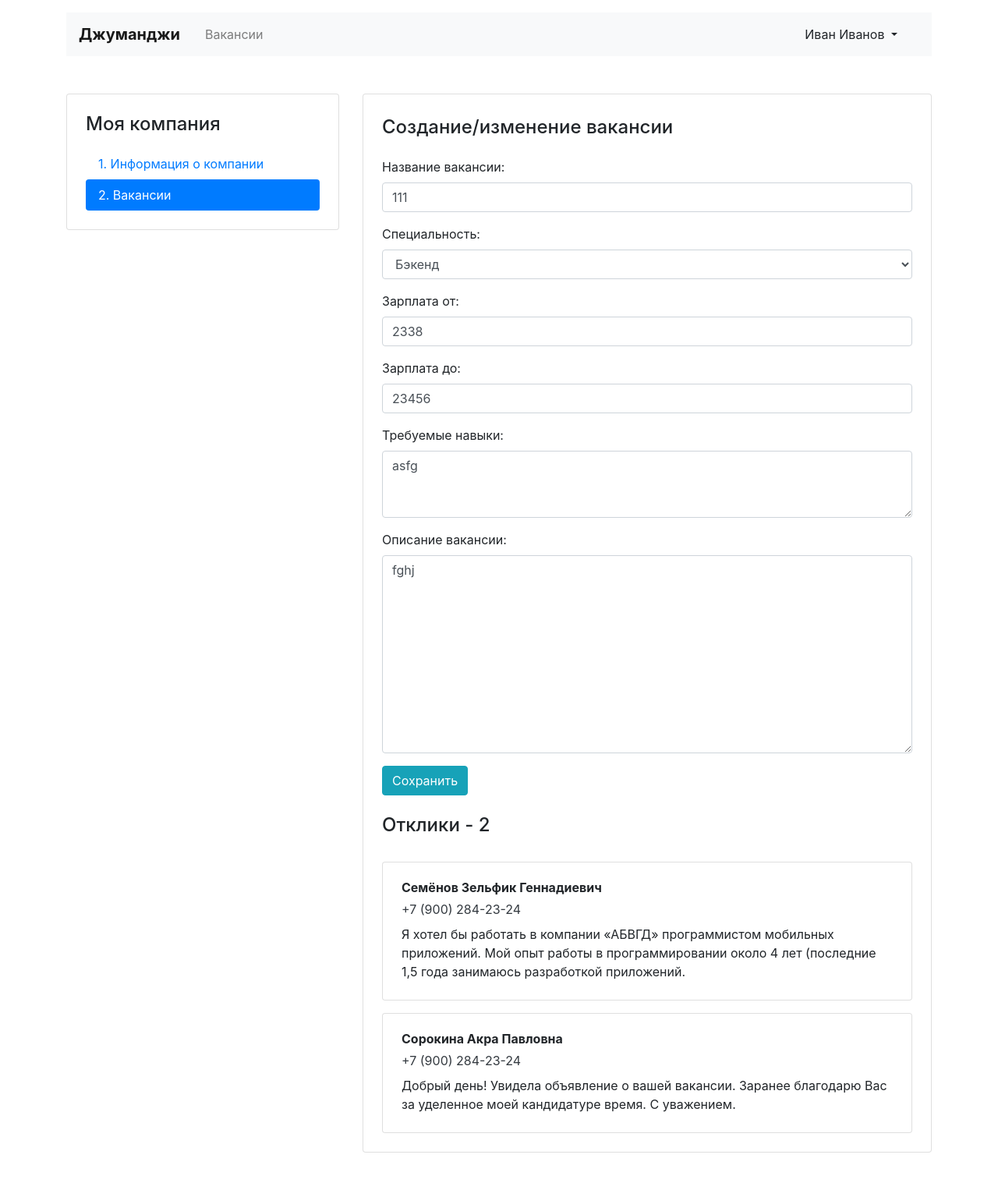
After one commit to dmitrymack/stepik_vacancies, a Django app: page /mycompany/vacancies/1/ in a window 1280 px wide. The commit adds this page. Shown: the whole page at 78% size. Run offline with Django 4.2, Linux system fonts and the light colour scheme; a user stored in the database is signed in; data comes from the database, SQL or seed files in the repository; both versions use the stored data as it was after the commit; some libraries are stand-ins or nearby versions.

Commit message:
Added creation and edit of vacancies

```diff
--- a/vacancies/settings.py
+++ b/vacancies/settings.py
@@ -136,3 +136,5 @@ MEDIA_SPECIALITY_IMAGE_DIR = 'speciality_images'
 # https://docs.djangoproject.com/en/4.0/ref/settings/#default-auto-field
 
 DEFAULT_AUTO_FIELD = 'django.db.models.BigAutoField'
+
+LOGIN_URL = '/login'
--- a/vacancies/urls.py
+++ b/vacancies/urls.py
@@ -29,6 +29,9 @@ urlpatterns = [
     path('vacancies/cat/<str:category>/', view.vacancy_cat_view, name='vac_cat'),
     path('mycompany/letsstart/', view.company_create, name='comp_create'),
     path('mycompany/edit/', view.company_edit, name='comp_edit'),
+    path('mycompany/vacancies/', view.mycomp_vacancy_list, name='comp_vac'),
+    path('mycompany/vacancies/create/', view.mycomp_vacancy_create, name='comp_vac_cr'),
+    path('mycompany/vacancies/<int:identificator>/', view.mycomp_vacancy_edit, name='comp_vac_ed'),
 
     path('register', acc.SignUpView.as_view(), name='register'),
     path('login', acc.MyLoginView.as_view(), name='login'),
--- a/work/forms.py
+++ b/work/forms.py
@@ -1,6 +1,6 @@
 from django import forms
 from django.forms import ModelForm
-from work.models import Company
+from work.models import Company, Vacancy, Specialty, Application
 
 
 class CompanyForm(ModelForm):
@@ -10,7 +10,19 @@ class CompanyForm(ModelForm):
     description = forms.CharField(label='Описание', widget=forms.Textarea(attrs={'class': 'form-input'}))
     logo = forms.ImageField(label='Логотип')
 
-
     class Meta:
         model = Company
         fields = ('name', 'logo', 'location', 'employee_count', 'description',)
+
+
+class VacancyForm(ModelForm):
+    title = forms.CharField(label='Название вакансии', widget=forms.TextInput(attrs={'class': 'form-input'}))
+    speciality = forms.ModelChoiceField(label='Специальность', queryset=Specialty.objects.all(), empty_label=None)
+    salary_min = forms.IntegerField(label='Зарплата от', min_value=1)
+    salary_max = forms.IntegerField(label='Зарплата до', min_value=1)
+    skills = forms.CharField(label='Требуемые навыки', widget=forms.Textarea(attrs={'class': 'form-input', 'rows': 3, }))
+    description = forms.CharField(label='Описание вакансии', widget=forms.Textarea(attrs={'class': 'form-input'}))
+
+    class Meta:
+        model = Vacancy
+        fields = ('title', 'speciality', 'salary_min', 'salary_max', 'skills', 'description',)
--- a/work/models.py
+++ b/work/models.py
@@ -22,7 +22,7 @@ class Specialty(models.Model):
     picture = models.ImageField(default='https://place-hold.it/100x60', upload_to=MEDIA_SPECIALITY_IMAGE_DIR)
 
     def __str__(self):
-        pass
+        return self.title
 
 
 class Vacancy(models.Model):
@@ -41,7 +41,7 @@ class Vacancy(models.Model):
 
 class Application(models.Model):
     written_username = models.CharField(max_length=50)
-    written_phone = models.IntegerField(max_length=15)
+    written_phone = models.IntegerField()
     written_cover_letter = models.TextField()
     vacancy = models.ForeignKey(Vacancy, on_delete=models.CASCADE, related_name='applications')
     user = models.ForeignKey(User, on_delete=models.CASCADE, related_name='applications')
--- a/work/templates/work/company-edit.html
+++ b/work/templates/work/company-edit.html
@@ -7,8 +7,8 @@
         <aside class="pt-3 pb-4 px-4 mb-5 card">
           <h1 class="h4 pt-2 pb-2">Моя компания</h1>
           <div class="nav flex-column nav-pills">
-            <a class="nav-link active" href="#">1. Информация о&nbsp;компании</a>
-            <a class="nav-link" href="#">2. Вакансии</a>
+            <a class="nav-link active" href="{% url 'comp_edit' %}">1. Информация о&nbsp;компании</a>
+            <a class="nav-link" href="{% url 'comp_vac' %}">2. Вакансии</a>
           </div>
         </aside>
       </div>
--- a/work/templates/work/vacancy.html
+++ b/work/templates/work/vacancy.html
@@ -1,7 +1,6 @@
 {% extends "work/base.html" %}
 {% block content %}
 {% load static %}
-{% get_static_prefix as STATIC_URL %}
 
   <main class="container mt-3 pb-5">
     <div class="row mt-5">
@@ -12,7 +11,7 @@
       </div>
       <div class="col-12 col-lg-8">
         <section class="pl-3">
-          <a href="{% url 'company' vacancy.company.id %}"><img src="{{ STATIC_URL }}{{ vacancy.company.logo }}" width="130" height="80" alt=""></a>
+          <a href="{% url 'company' vacancy.company.id %}"><img src="{{ vacancy.company.logo.url }}" width="130" height="80" alt=""></a>
           <div class="d-flex align-items-baseline align-content-baseline">
             <h1 class="h2 mt-4 font-weight-bold" >{{ vacancy.title }}</h1>
             <p class="m-0 pl-3">{{ vacancy.salary_min }} – {{ vacancy.salary_max }} Р</p>
--- /dev/null
+++ b/work/templates/work/vacancy_edit.html
@@ -0,0 +1,58 @@
+{% extends "work/base.html" %}
+{% block content %}
+<!--{% load crispy_forms_tags %}-->
+<main class="container mt-3 pb-5">
+    <div class="row mt-5">
+      <div class="col-12 col-lg-4">
+        <aside class="pt-3 pb-4 px-4 mb-5 card">
+          <h1 class="h4 pt-2 pb-2">Моя компания</h1>
+          <div class="nav flex-column nav-pills">
+            <a class="nav-link" href="{% url 'comp_edit' %}">1. Информация о&nbsp;компании</a>
+            <a class="nav-link active" href="{% url 'comp_vac' %}">2. Вакансии</a>
+          </div>
+        </aside>
+      </div>
+      <div class="col-12 col-lg-8">
+        <div class="card">
+          <div class="card-body px-4 pb-4 tab-content">
+            <!-- Tab -->
+            <section>
+              <h2 class="h4 pt-2 pb-3">Создание/изменение вакансии</h2>
+              <form enctype="multipart/form-data" method="post">
+                <!--{% crispy form "bootstrap3" %}-->
+                {% csrf_token %}
+                {{ form.as_p }}
+                <div class="form-group">
+                  <input type="submit" class="btn btn-info" value="Сохранить">
+                </div>
+              </form>
+              <!-- END Vacancy info -->
+              <!-- Applications -->
+              <h2 class="h4 pt-2 pb-3">Отклики - 2</h2>
+              <!-- Application 1 -->
+              <div class="card mt-3">
+                <div class="card-body px-4">
+                  <p class="mb-1 font-weight-bold">Семёнов Зельфик Геннадиевич</p>
+                  <p class="mb-2"><a href="tel:+79002842324" class="text-dark">+7 (900) 284-23-24</a></p>
+                  <p class="mb-1">Я&nbsp;хотел&nbsp;бы работать в&nbsp;компании &laquo;АБВГД&raquo; программистом мобильных приложений. Мой опыт работы в&nbsp;программировании около 4&nbsp;лет (последние 1,5 года занимаюсь разработкой приложений.</p>
+                </div>
+              </div>
+              <!-- END Application 1 -->
+              <!-- Application 1 -->
+              <div class="card mt-3">
+                <div class="card-body px-4">
+                  <p class="mb-1 font-weight-bold">Сорокина Акра Павловна</p>
+                  <p class="mb-2"><a href="tel:+79002842324" class="text-dark">+7 (900) 284-23-24</a></p>
+                  <p class="mb-1">Добрый день! Увидела объявление о&nbsp;вашей вакансии. Заранее благодарю Вас за&nbsp;уделенное моей кандидатуре время. С&nbsp;уважением.</p>
+                </div>
+              </div>
+              <!-- END Application 1 -->
+              <!-- END Applications -->
+            </section>
+            <!-- END Tab -->
+          </div>
+        </div>
+      </div>
+    </div>
+  </main>
+{% endblock content %}
--- a/work/views.py
+++ b/work/views.py
@@ -1,7 +1,9 @@
 from django.http import HttpResponseNotFound, HttpResponseServerError, Http404
 from django.shortcuts import render, redirect, get_object_or_404
 import work.models as mdl
-from work.forms import CompanyForm
+from work.forms import CompanyForm, VacancyForm
+from datetime import date
+from django.contrib.auth.decorators import login_required
 
 # Не смог придумать, как вывести количество вакансий по компаниям
 # и специальностям на главной странице
@@ -59,7 +61,7 @@ def vacancy_cat_view(request, category):
         "count": len(vacancies),
     })
 
-
+@login_required
 def company_create(request):
     try:
         mdl.Company.objects.get(owner__id=request.user.id)
@@ -67,7 +69,7 @@ def company_create(request):
     except mdl.Company.DoesNotExist:
         return render(request, "work/company-create.html")
 
-
+@login_required
 def company_edit(request):
     try:
         instance = mdl.Company.objects.get(owner__id=request.user.id)
@@ -93,6 +95,58 @@ def company_edit(request):
     })
 
 
+@login_required
+def mycomp_vacancy_list(request):
+    vac_of_comp = mdl.Vacancy.objects.filter(company__owner__id=request.user.id)
+    return render(request, "work/vacancy-list.html", context={
+        'vacancies': vac_of_comp
+    })
+
+@login_required
+def mycomp_vacancy_create(request):
+
+    if request.method == 'POST':
+        comp = mdl.Company.objects.get(owner__id=request.user.id)
+        form = VacancyForm(request.POST or None)
+        if form.is_valid():
+            f = form.save(commit=False)
+            f.posted = date.today()
+            f.company = comp
+            if f.salary_min > f.salary_max:
+                f.salary_min, f.salary_max = f.salary_max, f.salary_min
+            f.save()
+            return redirect('comp_vac')
+    else:
+        form = VacancyForm()
+    return render(request, "work/vacancy_edit.html", context={
+        'form': form
+    })
+
+@login_required
+def mycomp_vacancy_edit(request, identificator):
+    instance = mdl.Vacancy.objects.get(id=identificator)
+    if request.method == 'POST':
+        form = VacancyForm(request.POST or None, instance=instance)
+        if form.is_valid():
+            f = form.save(commit=False)
+            if f.salary_min > f.salary_max:
+                f.salary_min, f.salary_max = f.salary_max, f.salary_min
+            f.save()
+            return redirect('comp_vac')
+    else:
+        form = VacancyForm(initial={
+            'title': instance.title,
+            'speciality': instance.speciality,
+            'salary_min': instance.salary_min,
+            'salary_max': instance.salary_max,
+            'skills': instance.skills,
+            'description': instance.description,
+        })
+    return render(request, "work/vacancy_edit.html", context={
+        "form": form
+    })
+
+
 def custom404(request, exception):
     return HttpResponseNotFound('<h1>Ошибка 404:</h1><h2>Данной страницы не существует</h2>')
 
```
Also changed, not shown: work/templates/work/vacancy-list.html (added, +49 -0 lines), db.sqlite3, media/company_images/logo5.png (added).
